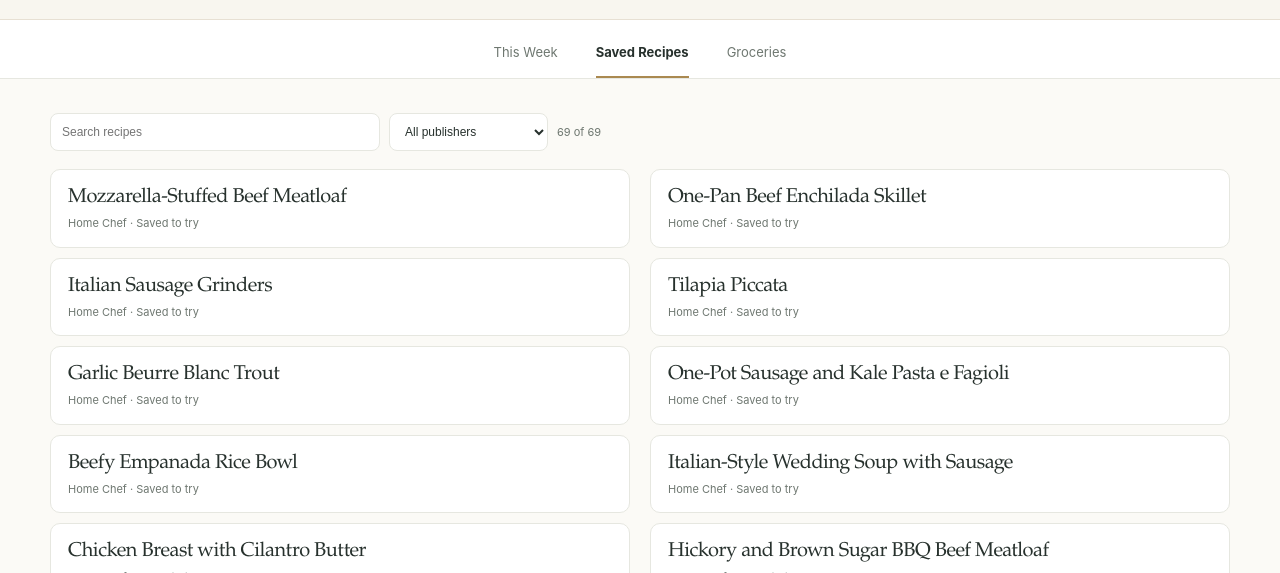
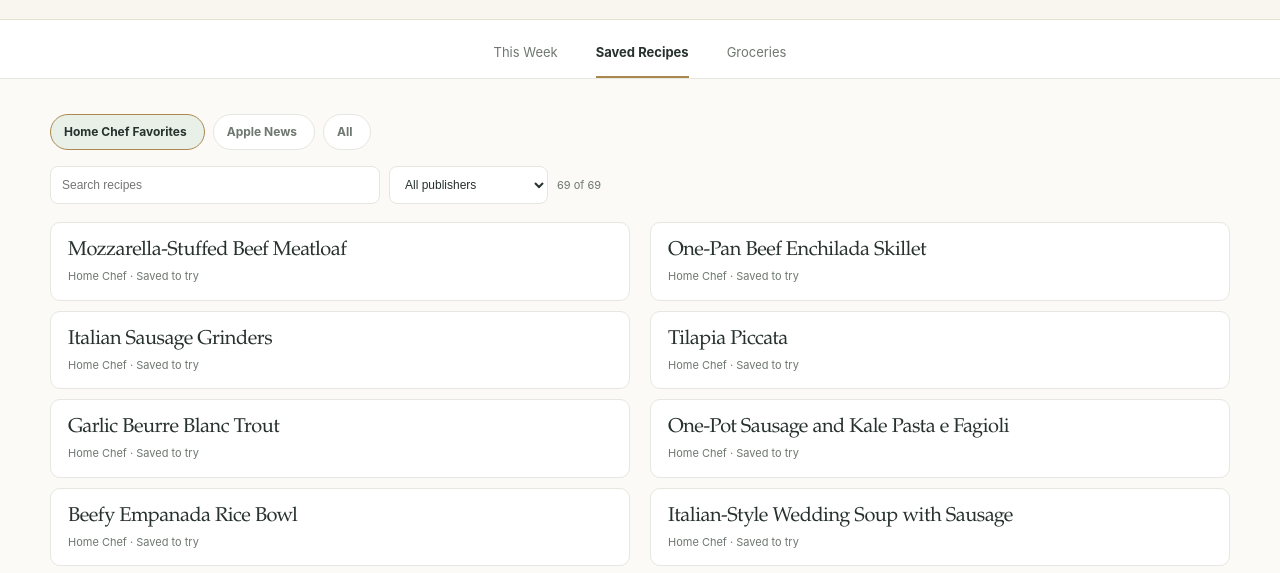
Before and after one commit to The-Panoply/The-Pantry, a plain HTML site: page index.html in a window 1280 px wide. Both pictures are taken after a click on the button "Saved Recipes". Shown: the part 217-790 px from the top of the page. Drawn offline with Linux system fonts and the light colour scheme.

Commit message:
Add Home Chef Favorites and Apple News collection controls

```diff
--- a/index.html
+++ b/index.html
@@ -54,6 +54,11 @@
       </section>
     </section>
     <section id="panel-saved" class="panel" aria-label="Saved Recipes" hidden>
+      <div class="saved-collections" role="group" aria-label="Recipe collections">
+        <button type="button" class="collection-filter active" data-collection="home-chef-favorites" aria-pressed="true">Home Chef Favorites <span class="collection-total" id="home-chef-count"></span></button>
+        <button type="button" class="collection-filter" data-collection="apple-news" aria-pressed="false">Apple News <span class="collection-total" id="apple-news-count"></span></button>
+        <button type="button" class="collection-filter" data-collection="all" aria-pressed="false">All <span class="collection-total" id="all-saved-count"></span></button>
+      </div>
       <div class="saved-tools">
         <label class="visually-hidden" for="saved-search">Search recipes</label>
         <input id="saved-search" type="search" placeholder="Search recipes" autocomplete="off">
```
